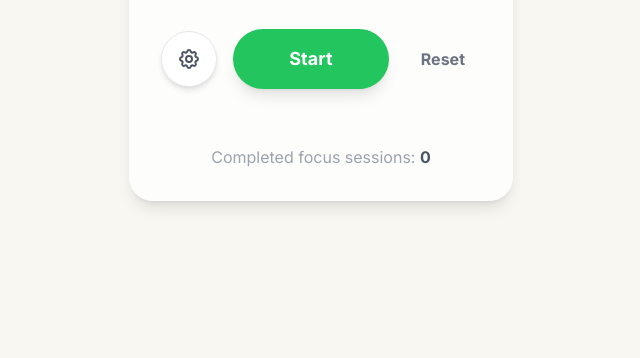
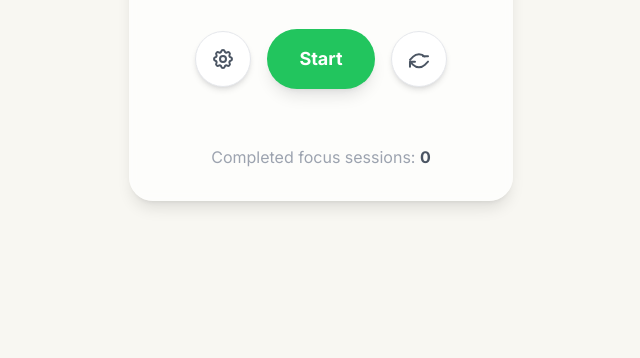
Before and after one commit to tomyangse/zentimer, a plain HTML site: page index.html in a window 1280 px wide. Shown: the part 442-800 px from the top of the page, without its empty margins (319-959 px from the left). Drawn offline with nearby package versions, Linux system fonts and the light colour scheme.

Commit message:
Update index.html

```diff
--- a/index.html
+++ b/index.html
@@ -116,15 +116,19 @@
         </div>
 
         <!-- 控制按钮 -->
-        <div class="flex items-center justify-center space-x-4 mb-8">
+        <div class="flex items-center justify-center mb-8">
             <button id="settings-btn" class="w-14 h-14 flex justify-center items-center bg-white border border-gray-200 text-gray-600 rounded-full shadow-md hover:bg-gray-50 transition-all duration-200 transform active:scale-95">
                 <svg xmlns="http://www.w3.org/2000/svg" class="h-6 w-6" fill="none" viewBox="0 0 24 24" stroke="currentColor">
                     <path stroke-linecap="round" stroke-linejoin="round" stroke-width="2" d="M10.325 4.317c.426-1.756 2.924-1.756 3.35 0a1.724 1.724 0 002.573 1.066c1.543-.94 3.31.826 2.37 2.37a1.724 1.724 0 001.065 2.572c1.756.426 1.756 2.924 0 3.35a1.724 1.724 0 00-1.066 2.573c.94 1.543-.826 3.31-2.37 2.37a1.724 1.724 0 00-2.572 1.065c-.426 1.756-2.924 1.756-3.35 0a1.724 1.724 0 00-2.573-1.066c-1.543.94-3.31-.826-2.37-2.37a1.724 1.724 0 00-1.065-2.572c-1.756-.426-1.756-2.924 0-3.35a1.724 1.724 0 001.066-2.573c-.94-1.543.826-3.31 2.37-2.37.996.608 2.296.07 2.572-1.065z" />
                     <path stroke-linecap="round" stroke-linejoin="round" stroke-width="2" d="M15 12a3 3 0 11-6 0 3 3 0 016 0z" />
                 </svg>
             </button>
-            <button id="start-pause-btn" class="flex-grow bg-green-500 hover:bg-green-600 text-white font-bold py-4 px-8 rounded-full text-lg shadow-lg transition-all duration-200 transform active:scale-95">开始</button>
-            <button id="reset-btn" class="text-gray-500 hover:text-gray-800 font-semibold px-4 transition-colors">重置</button>
+            <button id="start-pause-btn" class="bg-green-500 hover:bg-green-600 text-white font-bold py-4 px-8 rounded-full text-lg shadow-lg transition-all duration-200 transform active:scale-95 mx-4">开始</button>
+            <button id="reset-btn" class="w-14 h-14 flex justify-center items-center bg-white border border-gray-200 text-gray-600 rounded-full shadow-md hover:bg-gray-50 transition-all duration-200 transform active:scale-95">
+                 <svg xmlns="http://www.w3.org/2000/svg" class="h-6 w-6" fill="none" viewBox="0 0 24 24" stroke="currentColor" stroke-width="2">
+                    <path stroke-linecap="round" stroke-linejoin="round" d="M16.023 9.348h4.992v-.001M2.985 19.644v-4.992m0 0h4.992m-4.993 0l3.181 3.183a8.25 8.25 0 0011.664 0l3.18-3.185m-3.181-4.992a8.25 8.25 0 00-11.664 0l-3.18 3.185" />
+                </svg>
+            </button>
         </div>
 
         <!-- 错误消息 -->
@@ -253,7 +257,6 @@
 
             document.documentElement.lang = currentLang;
             document.title = langStrings.title;
-            resetBtn.textContent = langStrings.reset;
             settingsTitle.textContent = langStrings.settings;
             focusSliderLabel.textContent = langStrings.focusTime;
             breakSliderLabel.textContent = langStrings.breakTime;
```
